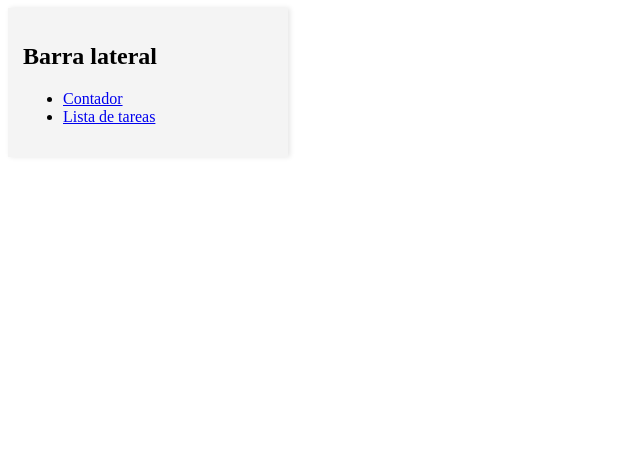
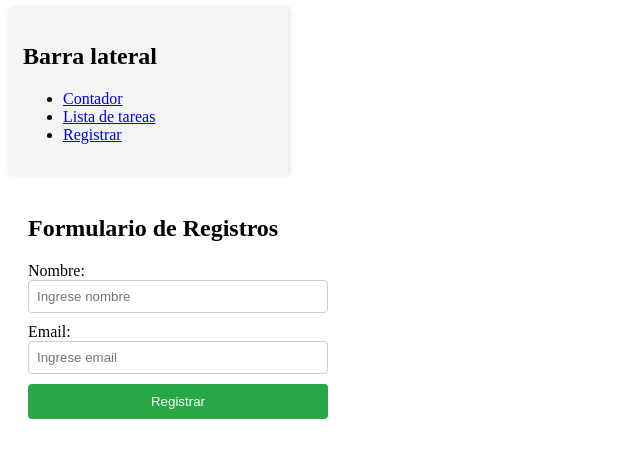
Before and after one commit to Andre123-69/proyecto-vue, a Vue app: page /Registro in a window 1280 px wide. Shown: the top 458 px of the page, without its empty margins (0-640 px from the left). Built offline with nearby package versions, Linux system fonts and the light colour scheme.

Commit message:
areglos a continuar

```diff
--- a/package.json
+++ b/package.json
@@ -14,7 +14,9 @@
     "format": "prettier --write src/"
   },
   "dependencies": {
+    "@vee-validate/yup": "^4.15.1",
     "pinia": "^3.0.3",
+    "vee-validate": "^4.15.1",
     "vue": "^3.5.18",
     "vue-router": "^4.5.1"
   },
--- a/src/components/Sidebar.vue
+++ b/src/components/Sidebar.vue
@@ -5,6 +5,7 @@
     <ul>
       <li><router-link to="/Contador">Contador</router-link></li>
       <li><router-link to="/Lista-De-Tareas">Lista de tareas</router-link></li>
+      <li><router-link to="/Registro">Registrar</router-link></li>
     </ul>
   </div>
 </template>
--- a/src/router/index.js
+++ b/src/router/index.js
@@ -6,12 +6,17 @@ const router = createRouter({
     {
       path: "/Contador",
       name: "Contador",
-      component: () => import("../components/Contador.vue"),
+      component: () => import("../modules/contador/components/Contador.vue"),
     },
     {
       path: "/Lista-De-Tareas",
       name: "ListaDeTareas",
-      component: () => import("../components/ListaDeTareas.vue"),
+      component: () => import("../modules/listaDeTareas/components/ListaDeTareas.vue"),
+    },
+    {
+      path: "/Registro",
+      name: "Registrar",
+      component: () => import("../views/registroView.vue"),
     },
   ],
 });
--- /dev/null
+++ b/src/views/registroView.vue
@@ -0,0 +1,44 @@
+<template>
+  <div>
+    <h2>Formulario de Registros</h2>
+    <Form action="">
+      <label for="nombre">Nombre:</label>
+      <input type="text" id="nombre" placeholder="Ingrese nombre" />
+
+      <label for="email">Email:</label>
+      <input type="text" id="email" placeholder="Ingrese email" />
+
+      <button type="submit">Registrar</button>
+    </Form>
+  </div>
+</template>
+<script setup>
+import { Form } from "vee-validate";
+</script>
+<style scoped>
+form {
+  display: flex;
+  flex-direction: column;
+  width: 300px;
+}
+
+input {
+  margin-bottom: 10px;
+  padding: 8px;
+  border: 1px solid #cccccc;
+  border-radius: 4px;
+}
+
+button {
+  padding: 10px;
+  background-color: #28a745;
+  color: white;
+  border: none;
+  border-radius: 4px;
+  cursor: pointer;
+}
+
+button:hover {
+  background-color: #218838;
+}
+</style>
```
Also changed, not shown: src/api/apiPoductos.vue (added, +43 -0 lines), src/modules/contador/components/Contador.vue (renamed from src/components/Contador.vue), src/modules/listaDeTareas/components/ListaDeTareas.vue (renamed from src/components/ListaDeTareas.vue), 1 other file (tests, documents, lock files or other folders).
